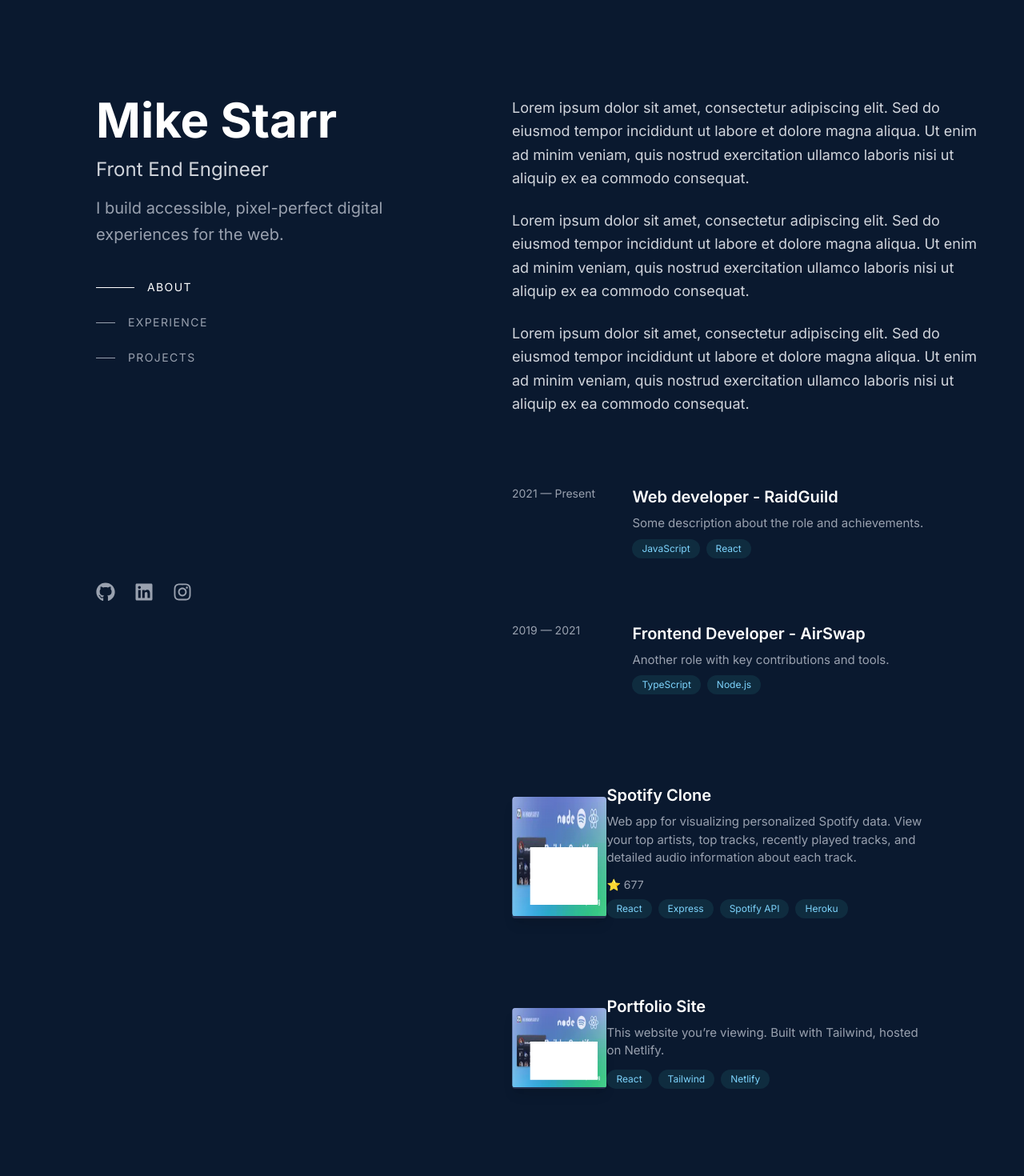
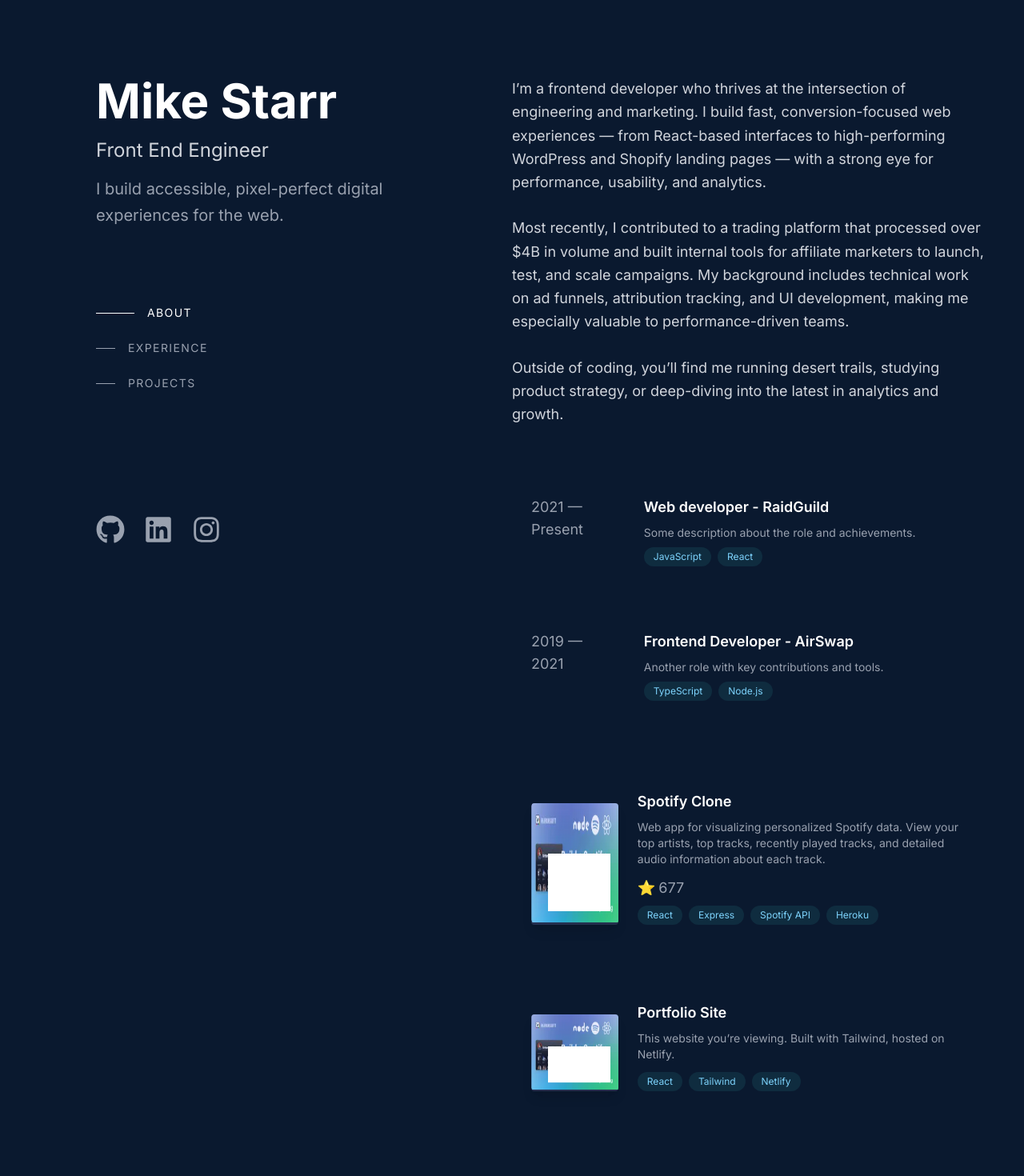
Before and after one commit to mikestarrdev/portfolio-2025, a React (Vite) app: page / in a window 1280 px wide. Shown: the top 1470 px of the page at 80% size. Built offline with nearby package versions, Linux system fonts and the light colour scheme.

Commit message:
fix mobile and desktop styles

```diff
--- a/src/App.jsx
+++ b/src/App.jsx
@@ -57,22 +57,22 @@
 
   return (
     <div className="bg-[#0a192f] text-white font-[Inter]">
-      <div className="flex flex-col lg:flex-row max-w-8xl mx-auto px-6 sm:px-10 md:pt-6 md:px-20 lg:px-12">
+      <div className="flex flex-col lg:flex-row max-w-8xl mx-auto px-6 sm:px-10 lg:px-12 lg:text-lg">
         {/* Sidebar */}
-        <aside className="w-full md:sticky md:top-0 md:h-screen pt-12 md:pt-24 pb-6">
-          <div className="flex flex-col justify-between h-full max-w-md mx-auto">
+        <aside className="w-full lg:sticky lg:top-0 lg:h-screen pt-12 lg:pt-24 pb-6">
+          <div className="flex flex-col justify-between h-full lg:max-w-md mx-auto">
             <div className="space-y-10">
               {/* Top: Name, title, tagline */}
               <div className="space-y-4">
-                <h1 className="text-6xl font-extrabold">Mike Starr</h1>
-                <h2 className="text-2xl font-medium text-gray-300">Front End Engineer</h2>
-                <p className="text-gray-400 leading-relaxed text-xl">
-                  I build accessible, pixel-perfect digital experiences for the web.
+                <h1 className="text-4xl lg:text-6xl font-extrabold">Mike Starr</h1>
+                <h2 className="text-xl lg:text-2xl font-medium text-gray-300">Front End Engineer</h2>
+                <p className="text-gray-400 leading-relaxed lg:text-xl">
+                  I build accessible, pixel-perfect digital<br/> experiences for the web.
                 </p>
               </div>
 
               {/* Nav links */}
-              <nav className="hidden md:block space-y-6">
+              <nav className="hidden lg:block space-y-6 mt-24">
                 {sections.map(({ id, label }) => (
                   <div key={id} className="flex items-center space-x-4">
                     <span
@@ -93,7 +93,7 @@
             </div>
 
             {/* Bottom: Social Icons */}
-            <div className="flex space-x-6 text-gray-400 text-2xl lg:mt-10 md:mt-0 lg:mb-12">
+            <div className="flex space-x-6 text-gray-400 text-2xl lg:text-4xl lg:mt-10 lg:mb-24">
               <a href="/" aria-label="GitHub"><FaGithub /></a>
               <a href="/" aria-label="LinkedIn"><FaLinkedin /></a>
               <a href="/" aria-label="Instagram"><FaInstagram /></a>
@@ -102,27 +102,24 @@
         </aside>
 
         {/* Main */}
-        <main className="w-full pt-10 md:pt-24 pb-32 space-y-16">
+        <main className="w-full pt-10 lg:pt-24 pb-32 space-y-16">
           <section
             id="about"
             ref={(el) => {
               sectionRefs.current.about = el;
             }}
           >
-            <h2 className="text-xl font-bold md:hidden sticky top-0 bg-[#0a192f] py-4 z-10">About</h2>
-            <p className="text-lg text-gray-300 max-w-2xl leading-relaxed">
-              Lorem ipsum dolor sit amet, consectetur adipiscing elit. Sed do eiusmod tempor incididunt ut labore et dolore magna aliqua.
-              Ut enim ad minim veniam, quis nostrud exercitation ullamco laboris nisi ut aliquip ex ea commodo consequat.
-            </p>
-            <br />
-            <p className="text-lg text-gray-300 max-w-2xl leading-relaxed">
-              Lorem ipsum dolor sit amet, consectetur adipiscing elit. Sed do eiusmod tempor incididunt ut labore et dolore magna aliqua.
-              Ut enim ad minim veniam, quis nostrud exercitation ullamco laboris nisi ut aliquip ex ea commodo consequat.
-            </p>
-            <br />
-            <p className="text-lg text-gray-300 max-w-2xl leading-relaxed">
-              Lorem ipsum dolor sit amet, consectetur adipiscing elit. Sed do eiusmod tempor incididunt ut labore et dolore magna aliqua.
-              Ut enim ad minim veniam, quis nostrud exercitation ullamco laboris nisi ut aliquip ex ea commodo consequat.
+            <h2 className="font-bold lg:hidden sticky top-0 bg-[#0a192f] py-4 z-10">About</h2>
+            <p className="text-gray-300 max-w-2xl leading-relaxed">
+              I’m a frontend developer who thrives at the intersection of engineering and marketing. I build fast, conversion-focused web experiences — from React-based interfaces to high-performing WordPress and Shopify landing pages — with a strong eye for performance, usability, and analytics.
+              </p>
+              <br />
+              <p className="text-gray-300 max-w-2xl leading-relaxed">
+              Most recently, I contributed to a trading platform that processed over $4B in volume and built internal tools for affiliate marketers to launch, test, and scale campaigns. My background includes technical work on ad funnels, attribution tracking, and UI development, making me especially valuable to performance-driven teams.
+              </p>
+              <br />
+              <p className="text-gray-300 max-w-2xl leading-relaxed">
+              Outside of coding, you’ll find me running desert trails, studying product strategy, or deep-diving into the latest in analytics and growth.
             </p>
           </section>
 
@@ -132,7 +129,7 @@
               sectionRefs.current.experience = el;
             }}
           >
-            <h2 className="text-xl font-bold md:hidden sticky top-0 bg-[#0a192f] py-4 z-10">Experience</h2>
+            <h2 className="text-md font-bold lg:hidden sticky top-0 bg-[#0a192f] py-4 z-10">Experience</h2>
             <div className="space-y-8">
               {[{
                 title: 'Web developer - RaidGuild',
@@ -145,11 +142,11 @@
                 date: '2019 — 2021',
                 tech: ['TypeScript', 'Node.js'],
               }].map(({ title, description, date, tech }) => (
-                <div key={title} className="md:flex md:space-x-8 py-6 rounded-lg transition hover:bg-[#112240] cursor-pointer">
-                  <div className="w-full md:w-1/5 text-gray-400 text-sm mb-2 md:mb-0">{date}</div>
-                  <div className="w-full md:w-2/3">
-                    <h3 className="text-xl font-semibold mb-2">{title}</h3>
-                    <p className="text-gray-400 text-[15px] mb-2">{description}</p>
+                <div key={title} className="lg:flex lg:space-x-8 lg:p-6 text-md rounded-lg transition hover:bg-[#112240] cursor-pointer">
+                  <div className="w-full lg:w-1/5 text-gray-400 mb-2 lg:mb-0">{date}</div>
+                  <div className="w-full lg:w-2/3">
+                    <h3 className="text-md font-semibold mb-2">{title}</h3>
+                    <p className="text-gray-400 text-sm mb-2">{description}</p>
                     <div className="flex flex-wrap gap-2">
                       {tech.map(t => (
                         <span key={t} className="bg-[#0f2c3f] text-[#7dd3fc] text-xs font-medium px-3 py-1 rounded-full">{t}</span>
@@ -167,29 +164,29 @@
               sectionRefs.current.projects = el;
             }}
           >
-            <h2 className="text-xl font-bold md:hidden sticky top-0 bg-[#0a192f] py-4 z-10">Projects</h2>
-            <div className="md:space-y-12">
+            <h2 className="text-md font-semibold lg:hidden sticky top-0 bg-[#0a192f] py-4 z-10">Projects</h2>
+            <div className="lg:space-y-12">
               {projects.map((project) => (
                 <div
                   key={project.title}
-                  className="flex flex-col md:flex-row md:items-start md:space-x-8 py-6 rounded-lg transition hover:bg-[#112240] cursor-pointer"
+                  className="flex flex-col lg:flex-row lg:items-start lg:space-x-8 py-6 lg:p-6 rounded-lg transition hover:bg-[#112240] cursor-pointer"
                 >
                   {/* div is only used to reposition the image on mobile */}
-                  <div className='flex flex-col-reverse md:flex-row'>
+                  <div className='flex flex-col-reverse lg:flex-row'>
                     <img
                       src={project.image}
                       alt={project.title}
-                      className="w-1/2 md:w-1/5 rounded shadow-lg my-4 md:mb-0"
+                      className="w-1/2 lg:w-1/5 rounded shadow-lg my-4 lg:mb-0 mr-6"
                     />
-                    <div className="md:w-2/3">
-                      <h3 className="text-xl font-semibold mb-2 flex items-center">
+                    <div>
+                      <h3 className="font-semibold mb-2 flex items-center">
                         {project.title}
                       </h3>
-                      <p className="text-gray-400 text-[15px] mb-3">
+                      <p className="text-gray-400 text-sm mb-3">
                         {project.description}
                       </p>
                       {project.stars && (
-                        <p className="text-sm text-gray-400 mb-2">
+                        <p className="text-gray-400 mb-2">
                           <span className="inline-block mr-1">⭐</span>
                           {project.stars}
                         </p>
```
